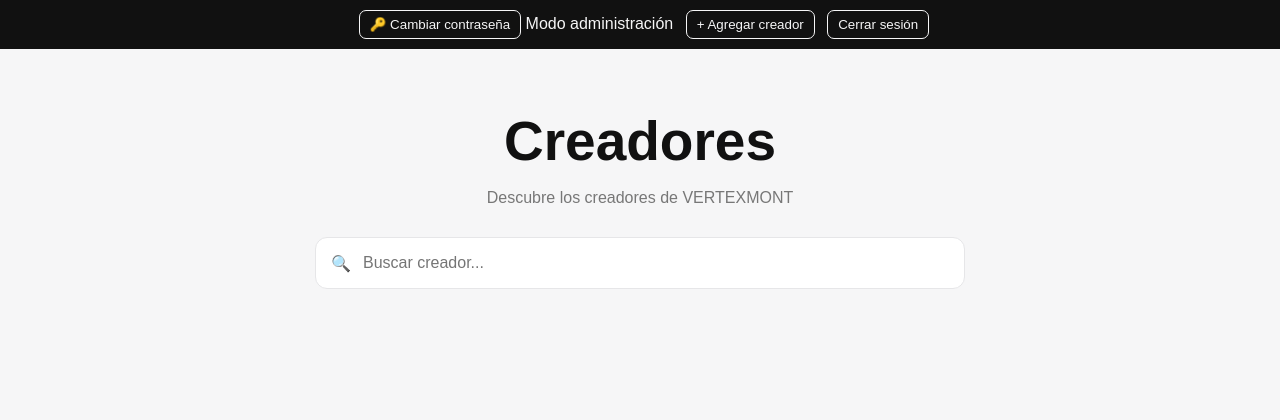
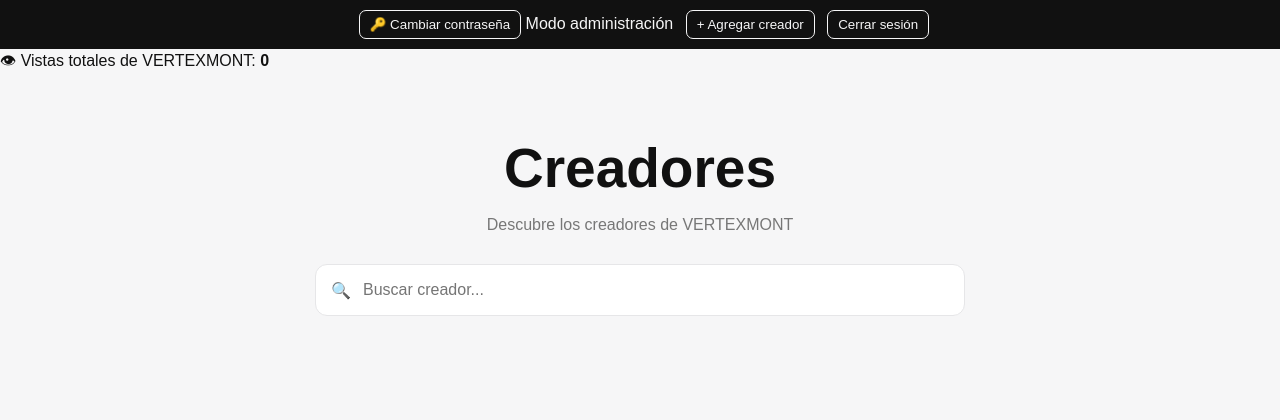
Before and after one commit to MAG-HACK/VERTEXMONT, a Flask app: page / in a window 1280 px wide. Shown: the part 72-492 px from the top of the page. Run offline with Flask 3, Linux system fonts and the light colour scheme; the visitor is signed in with stand-in values (Sample User, id 1).

Commit message:
agregando contador de views

```diff
--- a/static/app.js
+++ b/static/app.js
@@ -189,6 +189,17 @@
     document
         .getElementById("profileModal")
         .classList.add("open");
+
+   const profilePageViews =
+    document.getElementById("profilePageViews");
+
+if (profilePageViews) {
+
+    profilePageViews.textContent =
+        creator.profile_views || "0";
+}
+
+
 }
 
 
--- a/templates/index.html
+++ b/templates/index.html
@@ -65,6 +65,13 @@
 
 </div>
 
+{% endif %}
+
+{% if admin %}
+<div class="site-views-counter">
+    👁 Vistas totales de VERTEXMONT:
+    <strong>{{ site_views }}</strong>
+</div>
 {% endif %}
 
 
```
